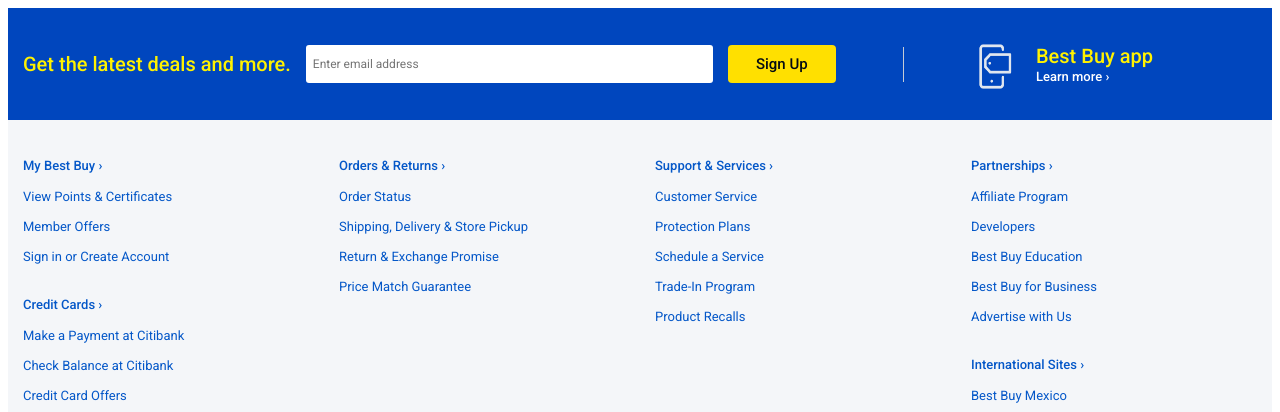
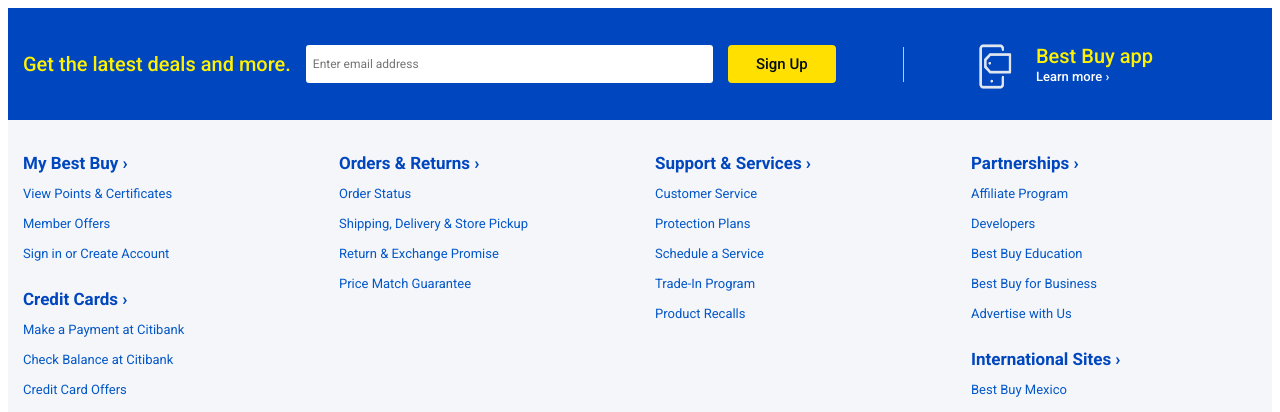
Before and after one commit to origin-master-F5/Footer-Component, a React app: page / in a window 1280 px wide. Shown: the top 412 px of the page. Built offline with nearby package versions, Linux system fonts and the light colour scheme.

Commit message:
Fixed header links

```diff
--- a/client/src/components/PrimaryNav.jsx
+++ b/client/src/components/PrimaryNav.jsx
@@ -5,7 +5,7 @@
         <div className="col-wrapper">
             <div className="primary-navigation-block">
                 <h3 className="title">
-                    <a className="heading-6" href="https://www.youtube.com/watch?v=dQw4w9WgXcQ">
+                    <a className="heading" href="https://www.youtube.com/watch?v=dQw4w9WgXcQ">
                         My Best Buy ›
                     </a>
                 </h3>
@@ -29,7 +29,7 @@
             </div>
             <div className="primary-navigation-block">
                 <h3 className="title">
-                    <a className="heading-6" href="https://www.youtube.com/watch?v=dQw4w9WgXcQ">
+                    <a className="heading" href="https://www.youtube.com/watch?v=dQw4w9WgXcQ">
                         Credit Cards ›
                     </a>
                 </h3>
@@ -60,7 +60,7 @@
         <div className="col-wrapper">
             <div className="primary-navigation-block">
                 <h3 className="title">
-                    <a className="heading-6" href="https://www.youtube.com/watch?v=dQw4w9WgXcQ">
+                    <a className="heading" href="https://www.youtube.com/watch?v=dQw4w9WgXcQ">
                         Orders &amp; Returns ›
                     </a>
                 </h3>
@@ -91,7 +91,7 @@
         <div className="col-wrapper">
             <div className="primary-navigation-block">
                 <h3 className="title">
-                    <a className="heading-6" href="https://www.youtube.com/watch?v=dQw4w9WgXcQ">
+                    <a className="heading" href="https://www.youtube.com/watch?v=dQw4w9WgXcQ">
                         Support &amp; Services ›
                     </a>
                 </h3>
@@ -127,7 +127,7 @@
         <div className="col-wrapper">
             <div className="primary-navigation-block">
                 <h3 className="title">
-                    <a className="heading-6" href="https://www.youtube.com/watch?v=dQw4w9WgXcQ">
+                    <a className="heading" href="https://www.youtube.com/watch?v=dQw4w9WgXcQ">
                         Partnerships ›
                     </a>
                 </h3>
@@ -161,7 +161,7 @@
             </div>
             <div className="primary-navigation-block">
                 <h3 className="title">
-                    <a className="heading-6" href="https://www.youtube.com/watch?v=dQw4w9WgXcQ">
+                    <a className="heading" href="https://www.youtube.com/watch?v=dQw4w9WgXcQ">
                         International Sites ›
                     </a>
                 </h3>
--- a/public/style.css
+++ b/public/style.css
@@ -234,10 +234,10 @@
     display: block;
 }
 
-.title {
+.heading {
     margin: 15px 0;
-    font-size: 16px;
-    font-weight: 500;
+    font-size: 17px;
+    font-weight: 700;
     color: #0046be;
     padding: 0;
     line-height: normal;
```
